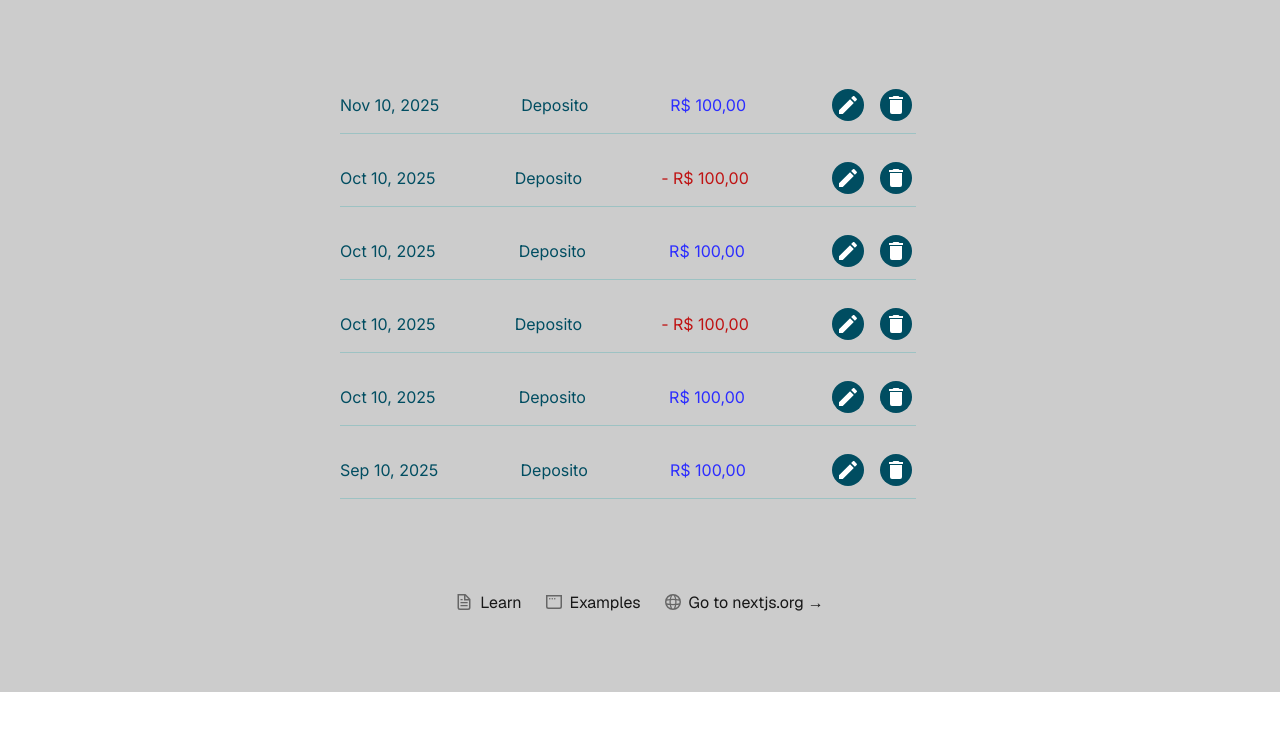
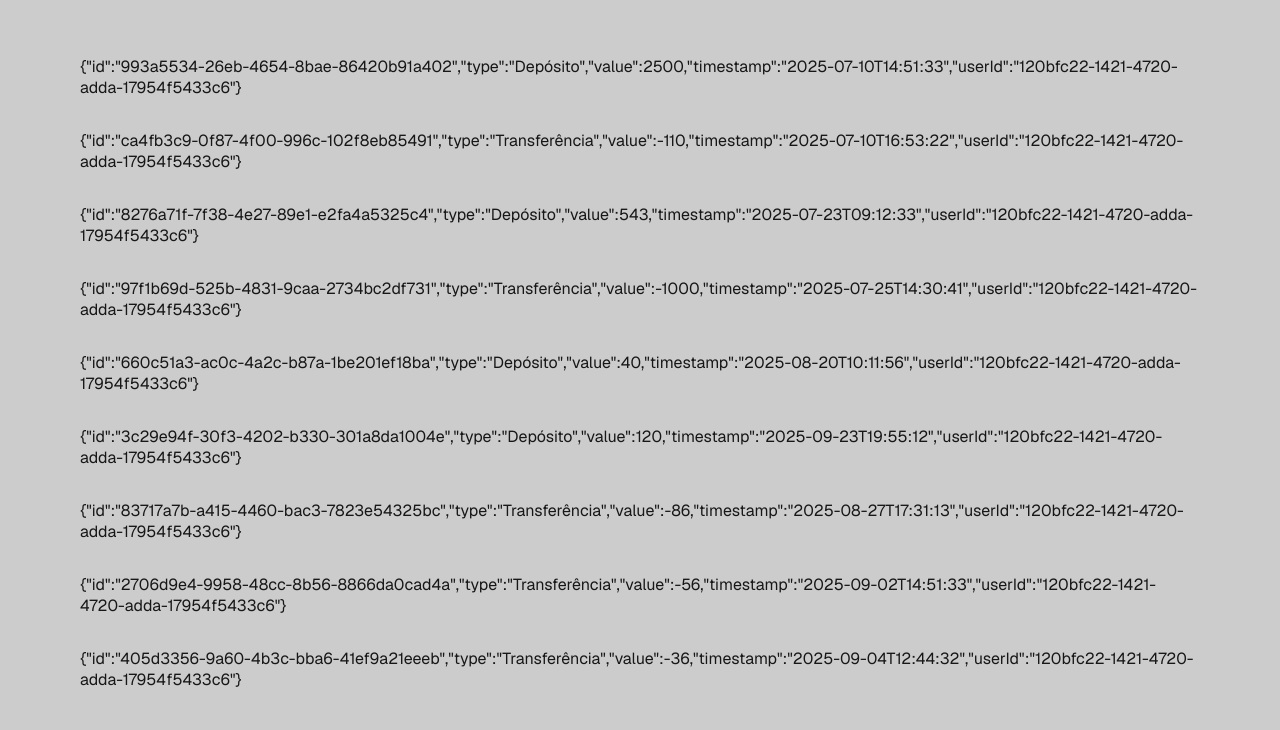
Before and after one commit to PedroPA94/fiap-tech-challenge-1, a Next.js app: page / in a window 1280 px wide. Shown: the part 108-838 px from the top of the page. Before the commit the page ends 800 px from the top, so only its background shows below. Built offline with nearby package versions, Linux system fonts and the light colour scheme.

Commit message:
feat: cria mock de api

```diff
--- /dev/null
+++ b/app/api/account/[userId]/route.ts
@@ -0,0 +1,28 @@
+import { NextResponse } from "next/server";
+
+const accountsInfo = [
+  {
+    userId: "993a5534-26eb-4654-8bae-86420b91a402",
+    balance: 2500,
+    firstname: "Joana",
+    lastname: "da Silva Oliveira",
+  },
+];
+
+export async function GET(
+  _request: Request,
+  { params }: { params: { userId: string } }
+) {
+  const { userId } = params;
+
+  const account = accountsInfo.find((acc) => acc.userId === userId);
+
+  if (!account) {
+    return NextResponse.json(
+      { error: "Conta não encontrada" },
+      { status: 404 }
+    );
+  }
+
+  return NextResponse.json(account);
+}
--- /dev/null
+++ b/app/api/transactions/route.ts
@@ -0,0 +1,109 @@
+import { NextResponse } from "next/server";
+
+let transactions = [
+  {
+    id: "993a5534-26eb-4654-8bae-86420b91a402",
+    type: "Depósito",
+    value: 2500,
+    timestamp: "2025-07-10T14:51:33",
+    userId: "120bfc22-1421-4720-adda-17954f5433c6",
+  },
+  {
+    id: "ca4fb3c9-0f87-4f00-996c-102f8eb85491",
+    type: "Transferência",
+    value: -110,
+    timestamp: "2025-07-10T16:53:22",
+    userId: "120bfc22-1421-4720-adda-17954f5433c6",
+  },
+  {
+    id: "8276a71f-7f38-4e27-89e1-e2fa4a5325c4",
+    type: "Depósito",
+    value: 543,
+    timestamp: "2025-07-23T09:12:33",
+    userId: "120bfc22-1421-4720-adda-17954f5433c6",
+  },
+  {
+    id: "97f1b69d-525b-4831-9caa-2734bc2df731",
+    type: "Transferência",
+    value: -1000,
+    timestamp: "2025-07-25T14:30:41",
+    userId: "120bfc22-1421-4720-adda-17954f5433c6",
+  },
+  {
+    id: "660c51a3-ac0c-4a2c-b87a-1be201ef18ba",
+    type: "Depósito",
+    value: 40,
+    timestamp: "2025-08-20T10:11:56",
+    userId: "120bfc22-1421-4720-adda-17954f5433c6",
+  },
+  {
+    id: "3c29e94f-30f3-4202-b330-301a8da1004e",
+    type: "Depósito",
+    value: 120,
+    timestamp: "2025-09-23T19:55:12",
+    userId: "120bfc22-1421-4720-adda-17954f5433c6",
+  },
+  {
+    id: "83717a7b-a415-4460-bac3-7823e54325bc",
+    type: "Transferência",
+    value: -86,
+    timestamp: "2025-08-27T17:31:13",
+    userId: "120bfc22-1421-4720-adda-17954f5433c6",
+  },
+  {
+    id: "2706d9e4-9958-48cc-8b56-8866da0cad4a",
+    type: "Transferência",
+    value: -56,
+    timestamp: "2025-09-02T14:51:33",
+    userId: "120bfc22-1421-4720-adda-17954f5433c6",
+  },
+  {
+    id: "405d3356-9a60-4b3c-bba6-41ef9a21eeeb",
+    type: "Transferência",
+    value: -36,
+    timestamp: "2025-09-04T12:44:32",
+    userId: "120bfc22-1421-4720-adda-17954f5433c6",
+  },
+];
+
+export async function GET(request: Request) {
+  const { searchParams } = new URL(request.url);
+  const userId = searchParams.get("userId");
+
+  const data = userId
+    ? transactions.filter((t) => t.userId === userId)
+    : transactions;
+
+  return NextResponse.json(data);
+}
+
+export async function POST(request: Request) {
+  const { type, value, userId } = await request.json();
+
+  if (!type || typeof value !== "number" || !userId) {
+    return NextResponse.json({ error: "Dados inválidos" }, { status: 400 });
+  }
+
+  const newTransaction = {
+    id: crypto.randomUUID(),
+    type,
+    value,
+    timestamp: new Date().toISOString().slice(0, 19),
+    userId,
+  };
+
+  transactions.push(newTransaction);
+  return NextResponse.json(newTransaction, { status: 201 });
+}
+
+export async function PUT(request: Request) {
+  const { id, ...data } = await request.json();
+  transactions = transactions.map((t) => (t.id === id ? { ...t, ...data } : t));
+  return new NextResponse(null, { status: 204 });
+}
+
+export async function DELETE(request: Request) {
+  const { id } = await request.json();
+  transactions = transactions.filter((t) => t.id !== id);
+  return new NextResponse(null, { status: 204 });
+}
--- a/app/page.tsx
+++ b/app/page.tsx
@@ -59,62 +59,26 @@ export default function Home() {
       id: "6",
     },
   ];
+  const [posts, setPosts] = useState<unknown[]>([]);
+
+  async function fetchPosts() {
+    const res = await fetch("/api/transactions");
+    const data = await res.json();
+    setPosts(data);
+    console.log(data);
+  }
+
+  useEffect(() => {
+    fetchPosts();
+  }, []);
 
   return (
     <div className={styles.page}>
       <main className={styles.main}>
-        <div style={{ width: "600px" }}>
-          <TransactionList
-            transactions={transactions}
-            onEdit={(id) => console.log("Editar:", id)}
-            onDelete={(id) => console.log("Excluir:", id)}
-          />
-        </div>
+        {posts.map((p) => (
+          <p key={1}>{JSON.stringify(p)}</p>
+        ))}
       </main>
-      <footer className={styles.footer}>
-        <a
-          href="https://nextjs.org/learn?utm_source=create-next-app&utm_medium=appdir-template&utm_campaign=create-next-app"
-          target="_blank"
-          rel="noopener noreferrer"
-        >
-          <Image
-            aria-hidden
-            src="/file.svg"
-            alt="File icon"
-            width={16}
-            height={16}
-          />
-          Learn
-        </a>
-        <a
-          href="https://vercel.com/templates?framework=next.js&utm_source=create-next-app&utm_medium=appdir-template&utm_campaign=create-next-app"
-          target="_blank"
-          rel="noopener noreferrer"
-        >
-          <Image
-            aria-hidden
-            src="/window.svg"
-            alt="Window icon"
-            width={16}
-            height={16}
-          />
-          Examples
-        </a>
-        <a
-          href="https://nextjs.org?utm_source=create-next-app&utm_medium=appdir-template&utm_campaign=create-next-app"
-          target="_blank"
-          rel="noopener noreferrer"
-        >
-          <Image
-            aria-hidden
-            src="/globe.svg"
-            alt="Globe icon"
-            width={16}
-            height={16}
-          />
-          Go to nextjs.org →
-        </a>
-      </footer>
     </div>
   );
 }
```
